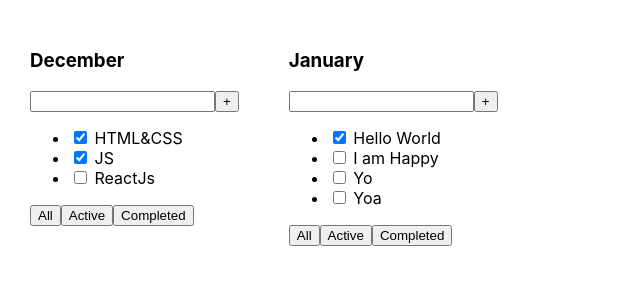
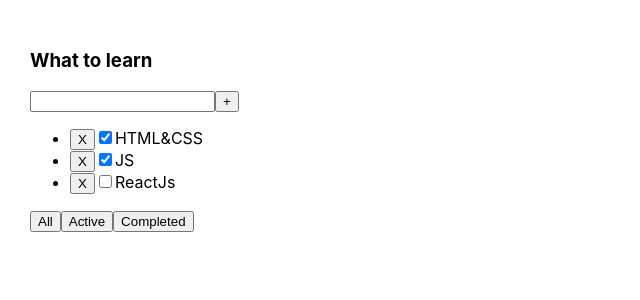
Before and after one commit to Broiller/1-todolist, a React (Create React App) app: page / in a window 1280 px wide. Shown: the top 300 px of the page, without its empty margins (0-640 px from the left). Built offline with nearby package versions, Linux system fonts and the light colour scheme.

Commit message:
added a solution to the problem "Monday-Week2"

```diff
--- a/src/App.tsx
+++ b/src/App.tsx
@@ -1,29 +1,31 @@
-import React from 'react';
+import React, {useState} from 'react';
 import './App.css';
-import {TasksType, Todolist} from "./Todolist";
+import {Todolist} from "./Todolist";
+
+export type FilterButtonNameType = "All" | "Completed" | "Active";
 
 function App() {
 
-    const title1 = 'December';
-    const title2 = 'January';
+    const title1 = 'What to learn';
 
-    const tasks1: Array<TasksType> = [
+    let [tasks1, setTasks] = useState([
         {id: 1, title: "HTML&CSS", isDone: true},
         {id: 2, title: "JS", isDone: true},
         {id: 3, title: "ReactJs", isDone: false}
-    ]
+    ])
+    const removeTask = (taskID: number) => {
 
-    const tasks2: Array<TasksType> = [
-        {id: 1, title: "Hello World", isDone: true},
-        {id: 2, title: "I am Happy", isDone: false},
-        {id: 3, title: "Yo", isDone: false},
-        {id: 4, title: "Yoa", isDone: false}
-    ]
+        tasks1=tasks1.filter(el => el.id!==taskID)
+        setTasks(tasks1)
+    }
 
     return (
         <div className="App">
-            <Todolist shapka={title1} tasks={tasks1}/>
-            <Todolist shapka={title2} tasks={tasks2}/>
+            <Todolist
+                title={title1}
+                tasks={tasks1}
+                removeTask={removeTask}
+            />
         </div>
     );
 }
--- a/src/Todolist.tsx
+++ b/src/Todolist.tsx
@@ -1,8 +1,11 @@
-import React from "react";
+import React, {useState} from "react";
+import {FilterButtonNameType} from "./App";
+
 
 type TodolistPropsType = {
-    shapka: string;
+    title: string;
     tasks: Array<TasksType>
+    removeTask: (taskID: number) => void
 }
 
 export type TasksType = {
@@ -12,26 +15,46 @@
 }
 
 export const Todolist = (props: TodolistPropsType) => {
+    let [filterButtonName, setFilterButtonName] = useState<FilterButtonNameType>( "All")
+    console.log(filterButtonName)
+    let durshlag = props.tasks
+
+    if(filterButtonName === "Active") {
+        durshlag = props.tasks.filter(el => el.isDone)
+    }
+
+    if(filterButtonName === "Completed") {
+        durshlag = props.tasks.filter(el => !el.isDone)
+    }
+    const filteredCurrentTasks = (buttonName: FilterButtonNameType) => {
+        setFilterButtonName(buttonName)
+    }
+
+
     return (
         <div>
-            <h3>{props.shapka}</h3>
+            <h3>{props.title}</h3>
             <div>
                 <input/>
                 <button>+</button>
             </div>
             <ul>
                 {
-                    props.tasks.map((el) => {
+                    durshlag.map((el) => {
                         return (
-                            <li><input type="checkbox" checked={el.isDone}/> <span>{el.title}</span></li>
+                            <li key={el.id}>
+                                <button onClick={() => props.removeTask(el.id)}>X</button>
+                                <input type="checkbox" checked={el.isDone}/>
+                                <span>{el.title}</span>
+                            </li>
                         )
                     })
                 }
             </ul>
             <div>
-                <button>All</button>
-                <button>Active</button>
-                <button>Completed</button>
+                <button onClick={() => filteredCurrentTasks("All")}>All</button>
+                <button onClick={() => filteredCurrentTasks("Active")}>Active</button>
+                <button onClick={() => filteredCurrentTasks("Completed")}>Completed</button>
             </div>
         </div>
     )
```
